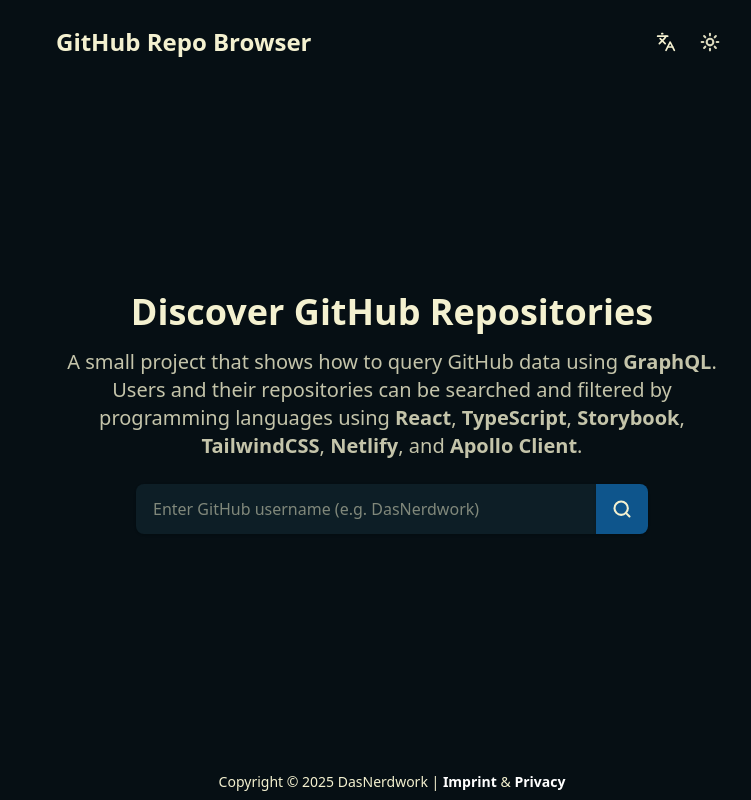
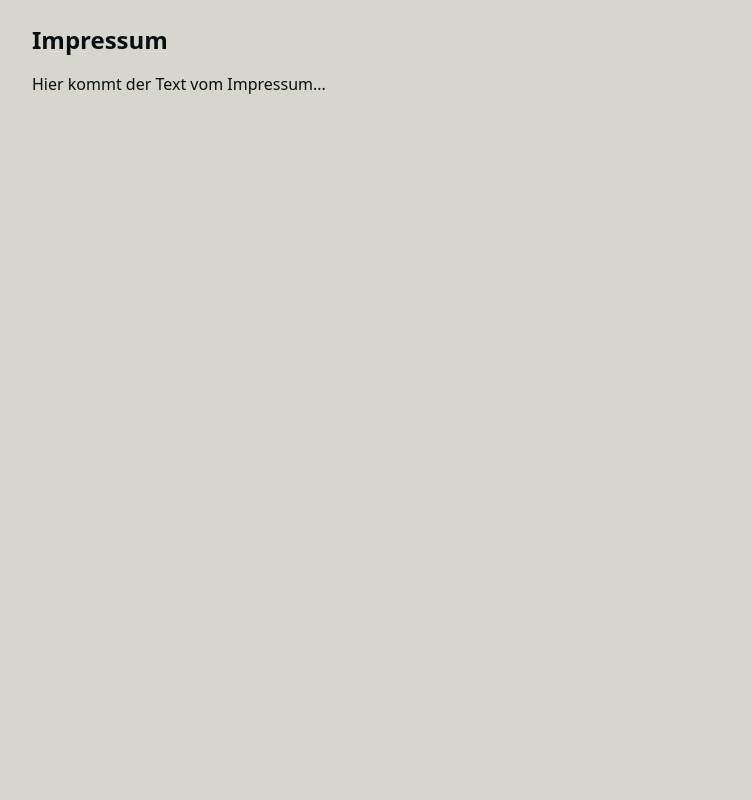
Before and after one commit to DasNerdwork/github-repo-browser, a React (Vite) app: page /imprint in a window 1280 px wide. Shown: the whole page, without its empty margins (248-999 px from the left). Built offline with nearby package versions, Linux system fonts and the light colour scheme.

Commit message:
feat: added routing for footer links

```diff
--- a/package.json
+++ b/package.json
@@ -22,7 +22,8 @@
     "lucide-react": "^0.540.0",
     "react": "^19.1.1",
     "react-dom": "^19.1.1",
-    "react-i18next": "^15.7.0"
+    "react-i18next": "^15.7.0",
+    "react-router-dom": "^7.8.2"
   },
   "devDependencies": {
     "@chromatic-com/storybook": "^4.1.0",
--- /dev/null
+++ b/src/Root.tsx
@@ -0,0 +1,14 @@
+import { BrowserRouter as Router, Routes, Route } from "react-router-dom";
+import App from "./App";
+import { Imprint } from "./pages/Imprint";
+import { Privacy } from "./pages/Privacy";
+
+const Root = () => (
+    <Routes>
+        <Route path="/" element={<App />} />
+        <Route path="/imprint" element={<Imprint />} />
+        <Route path="/privacy" element={<Privacy />} />
+    </Routes>
+);
+
+export default Root;
--- a/src/components/Footer.tsx
+++ b/src/components/Footer.tsx
@@ -1,4 +1,5 @@
 import { useTranslation } from "react-i18next";
+import { Link } from "react-router-dom";
 
 export const Footer = () => {
   const { t } = useTranslation();
@@ -8,13 +9,19 @@
     <footer className="w-full py-2 text-center text-sm text-[var(--color-text-secondary)]">
       <span>
         {t("copyright", { year })} |{" "}
-        <a href="/imprint" className="font-semibold text-black dark:text-white hover:text-black/80 dark:hover:text-white/80 transition-colors">
+        <Link
+          to="/imprint"
+          className="font-semibold text-black dark:text-white hover:text-black/80 dark:hover:text-white/80 transition-colors"
+        >
           {t("imprint")}
-        </a>{" "}
+        </Link>{" "}
         &{" "}
-        <a href="/privacy" className="font-semibold text-black dark:text-white hover:text-black/80 dark:hover:text-white/80 transition-colors">
+        <Link
+          to="/privacy"
+          className="font-semibold text-black dark:text-white hover:text-black/80 dark:hover:text-white/80 transition-colors"
+        >
           {t("privacy")}
-        </a>
+        </Link>
       </span>
     </footer>
   );
--- a/src/main.tsx
+++ b/src/main.tsx
@@ -2,15 +2,18 @@
 import client from "./apollo/client";
 import React from "react";
 import ReactDOM from "react-dom/client";
-import App from "./App.tsx";
+import { BrowserRouter } from "react-router-dom"; // <-- neu
+import Root from "./Root"; // <-- Root enthält alle Routes
 import "./index.css";
-import './i18n';
+import "./i18n";
 
-// Set up apollo client and insert react app into DOM
+// Set up Apollo client and insert React app into DOM
 ReactDOM.createRoot(document.getElementById("root")!).render(
   <React.StrictMode>
     <ApolloProvider client={client}>
-      <App />
+      <BrowserRouter>
+        <Root />
+      </BrowserRouter>
     </ApolloProvider>
   </React.StrictMode>
 );
--- /dev/null
+++ b/src/pages/Imprint.tsx
@@ -0,0 +1,6 @@
+export const Imprint = () => (
+  <div className="max-w-3xl mx-auto p-6">
+    <h1 className="text-2xl font-bold mb-4">Impressum</h1>
+    <p>Hier kommt der Text vom Impressum...</p>
+  </div>
+);
--- /dev/null
+++ b/src/pages/Privacy.tsx
@@ -0,0 +1,6 @@
+export const Privacy = () => (
+  <div className="max-w-3xl mx-auto p-6">
+    <h1 className="text-2xl font-bold mb-4">Datenschutzerklärung</h1>
+    <p>Hier kommt der Text der Datenschutzerklärung...</p>
+  </div>
+);
```
Also changed, not shown: 1 other file (tests, documents, lock files or other folders).
